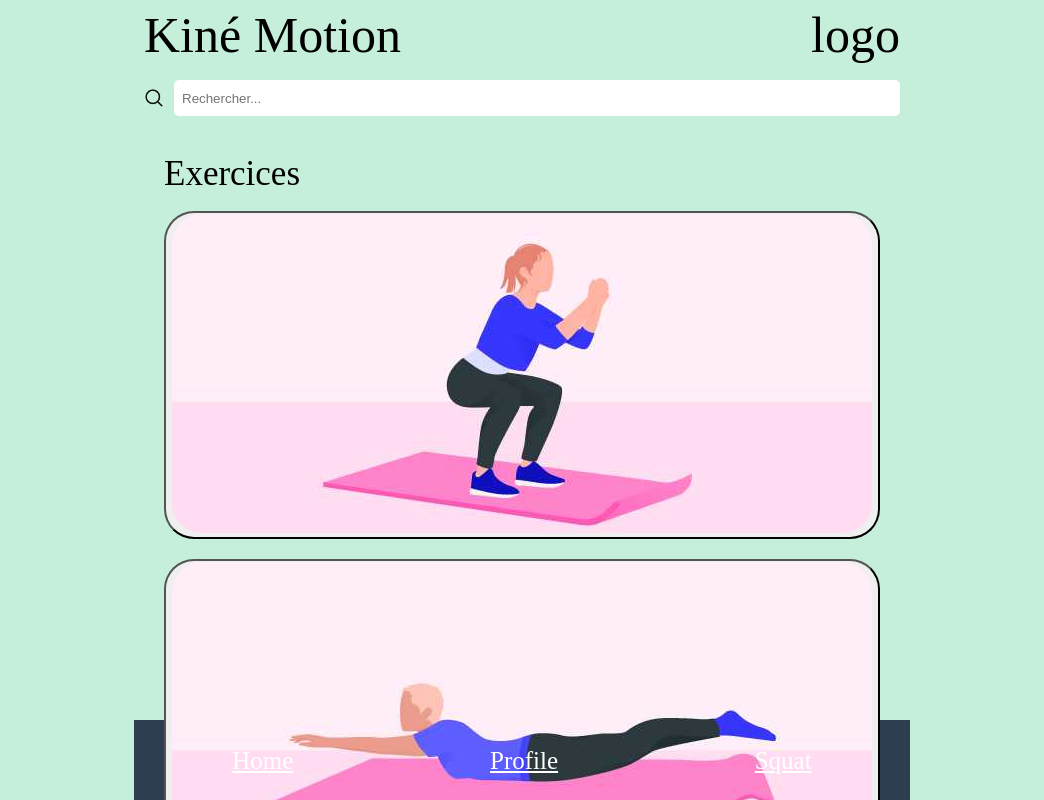
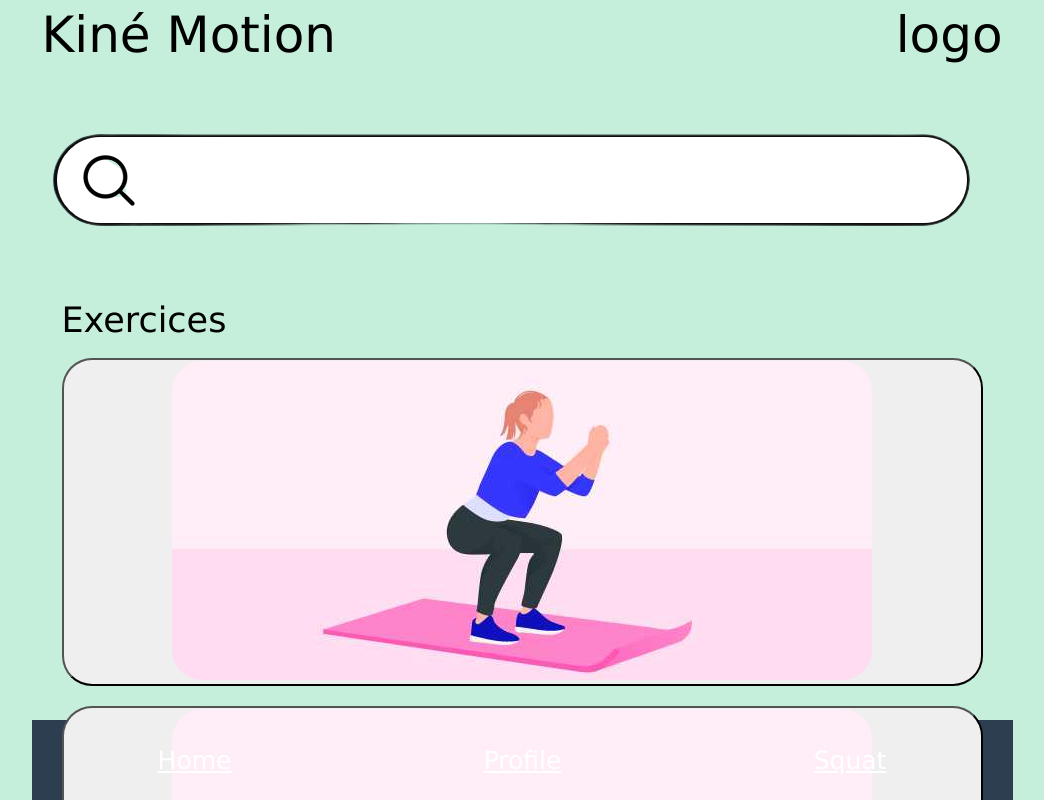
Before and after one commit to Kine-Med/Kine-med, an Angular app in the folder front/: page /home in a window 1280 px wide. Shown: the top 800 px of the page, without its empty margins (118-1162 px from the left). Built offline with nearby package versions, Linux system fonts and the light colour scheme.

Commit message:
search bar

```diff
--- a/front/src/app/pages/home/home.component.html
+++ b/front/src/app/pages/home/home.component.html
@@ -6,8 +6,7 @@
         </div>
     </header>
     <div class="search-bar">
-        <img src="../../assets/search.png" alt="Rechercher">
-        <input type="text" placeholder="Rechercher...">
+        <img src="../../../assets/searching-bar.png" alt="Rechercher">
     </div>
 
     <section class="exercises">
--- a/front/src/app/pages/home/home.component.scss
+++ b/front/src/app/pages/home/home.component.scss
@@ -17,8 +17,6 @@
 }
 
 .search-bar img {
-    width: 20px;
-    height: 20px;
     margin-right: 10px;
 }
 
--- a/front/src/styles.scss
+++ b/front/src/styles.scss
@@ -62,6 +62,7 @@ h1 {
   display: flex;
   justify-content: center;
   height: 100%;
+  font-family:Verdana, Geneva, Tahoma, sans-serif;
 }
 
 .container {
```
Also changed, not shown: front/src/assets/searching-bar.png.
